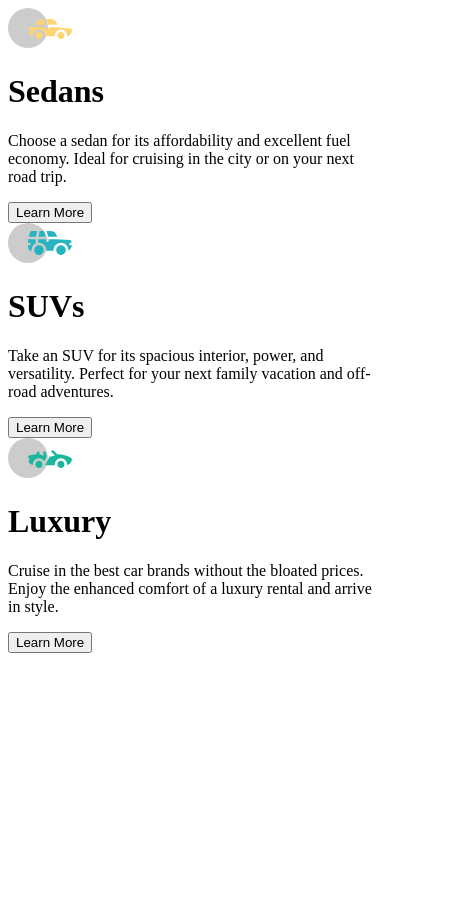
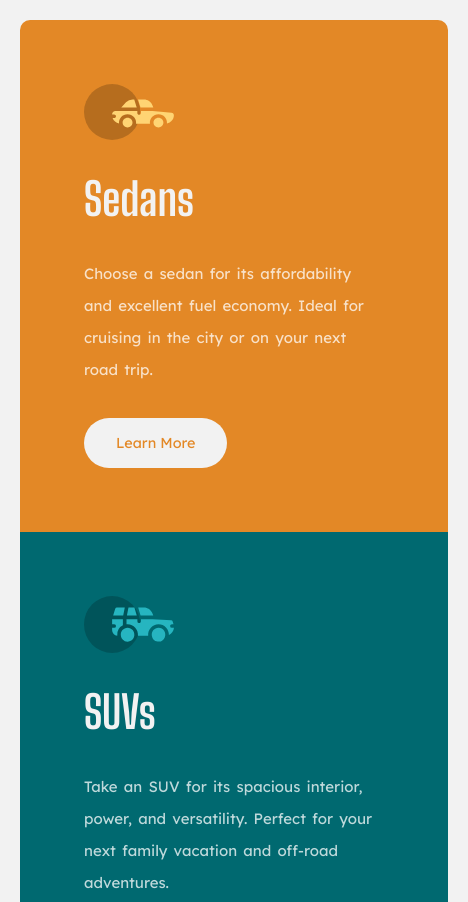
Before and after one commit to abdikasa/3-column-preview-card, a plain HTML site: page index.html in a window 390 px wide. Shown: the top 902 px of the page, 468 px wide, since content can reach past the window. Before the commit the page ends 844 px from the top, so only its background shows below. Drawn offline with Linux system fonts and the light colour scheme.

Commit message:
Finished project

```diff
--- a/index.html
+++ b/index.html
@@ -7,7 +7,7 @@
   <!-- displays site properly based on user's device -->
 
   <link rel="icon" type="image/png" sizes="32x32" href="./images/favicon-32x32.png">
-
+  <link rel="stylesheet" href="style.css">
   <title>Frontend Mentor | 3-column preview card component</title>
 
   <!-- Feel free to remove these styles or customise in your own stylesheet 👍 -->
--- /dev/null
+++ b/style.scss
@@ -0,0 +1,172 @@
+@import url('https://fonts.googleapis.com/css2?family=Big+Shoulders+Display:wght@700&display=swap');
+@import url('https://fonts.googleapis.com/css2?family=Lexend+Deca:wght@400&display=swap');
+
+$orange:hsl(31, 77%, 52%);
+$dark-cyan: hsl(184, 100%, 22%);
+$very-dark-cyan: hsl(179, 100%, 13%);
+$trans-white: hsl(0,0%,100%, 0.75); //(paragraphs)
+$light-gray: hsl(0, 0%, 95%); //(background, headings, buttons)
+
+* {
+    box-sizing: border-box;
+    margin: 0;
+    padding: 0;
+}
+
+body {
+    font-size: 15px;
+    width:100%;
+    min-height: 99vh;
+    display: grid;
+    place-items: center;
+    background-color: $light-gray;
+}
+
+
+@import url("https://fonts.googleapis.com/css2?family=Big+Shoulders+Display:wght@700&family=Lexend+Deca:wght@400&display=swap");
+* {
+  box-sizing: border-box;
+  margin: 0;
+  padding: 0;
+}
+
+body {
+  font-size: 15px;
+  width: 100%;
+  min-height: 99vh;
+  display: grid;
+  place-items: center;
+}
+
+.three-column-grid {
+  display: grid;
+  grid-template-columns: repeat( auto-fit, minmax(250px, 1fr));
+  border-radius: 8px;
+  min-height: 600px;
+}
+
+.grid-column:nth-of-type(1){
+    background-color: $orange;
+    border-radius: 10px 0 0px 10px;
+}
+
+.grid-column:nth-of-type(2){
+    background-color: $dark-cyan;
+}
+
+.grid-column:nth-of-type(3){
+    background-color: $very-dark-cyan;
+    border-radius: 0px 10px 10px 0px;
+}
+
+.grid-column {
+    padding: 4rem;
+    display: flex;
+    justify-content: center;
+    flex-direction: column;
+}
+
+.column-image {
+    width: 90px;
+    margin-bottom:2rem;
+}
+
+.column-heading {
+    color: $light-gray;
+    font-family: 'Big Shoulders Display';
+    font-size: 2.8rem;
+    margin-bottom:2rem;
+}
+
+.column-desc {
+    color: $trans-white;
+    word-spacing: 2px;
+    font-family: 'Lexend Deca';
+    line-height: 2rem;
+}
+
+.column-button  {
+    background-color: $light-gray;
+    padding: 1rem 2rem;
+    border-radius: 40px;
+    font-size: 1.1rem;
+    font-family: 'Lexend Deca';
+    margin-top: auto;
+    align-self: flex-start;
+    border:none;
+    cursor: pointer;
+}
+
+
+.column-button:nth-of-type(1)  {
+    color: $orange;
+}
+
+.column-button:nth-of-type(1):active  {
+    background-color: $orange;
+    color: $light-gray;
+}
+
+.grid-column:nth-of-type(2) .column-button  {
+    color: $dark-cyan;
+}
+
+.grid-column:nth-of-type(2) .column-button:active  {
+    background-color: $dark-cyan;
+    color: $light-gray;
+}
+
+
+.grid-column:nth-of-type(3) .column-button  {
+    color: $very-dark-cyan;
+}
+
+
+.grid-column:nth-of-type(3) .column-button:active  {
+    background-color: $very-dark-cyan;
+    color: $light-gray;
+}
+
+
+.column-button:active {
+    color: $light-gray;
+    border: 2px solid $light-gray;
+}
+
+@media(max-width: 1070px){
+    .three-column-grid {
+        padding: 40px;
+    }
+
+    .column-desc {
+        margin-bottom: 2rem;
+    }
+
+    .column-button {
+        font-size: 0.9rem;
+    }
+
+}
+
+@media(max-width: 900px){
+    .three-column-grid {
+        grid-template-columns: 1fr;
+        padding: 20px;
+    }
+
+    .column-desc {
+        width: 300px;
+        margin-bottom: 2rem;
+    }
+
+    .grid-column:nth-of-type(3){
+        border-radius: 0px 0px 10px 10px;
+    }
+
+    .grid-column:nth-of-type(1){
+        border-radius: 10px 10px 0px 0px;
+    }
+}
+
+
+/*# sourceMappingURL=style.css.map */
```
Also changed, not shown: style.css (added), 1 other file.
